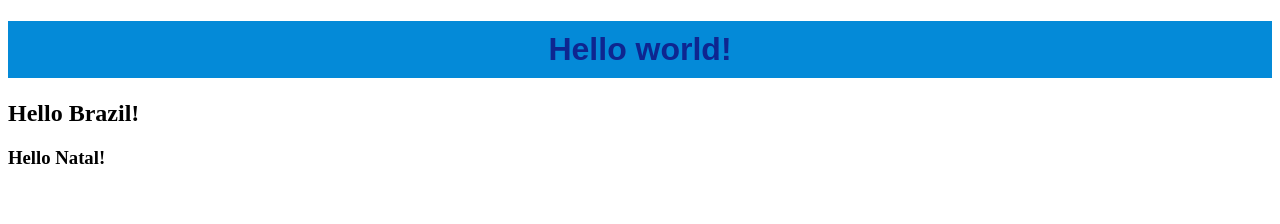
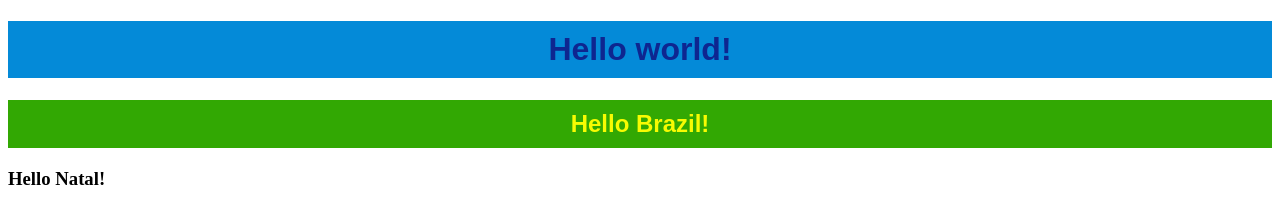
Before and after one commit to edsoncostabr/dev, a plain HTML site: page index.html in a window 1280 px wide. Drawn offline with Linux system fonts and the light colour scheme.

Commit message:
Estilizando H2

```diff
--- a/style.css
+++ b/style.css
@@ -10,3 +10,16 @@ h1 {
 h1:hover {
     background-color: rgb(2, 105, 165);
 }
+
+h2 {
+    background-color: rgb(50, 168, 3);
+    color: rgb(247, 251, 2);
+    font-family: Arial, Helvetica, sans-serif;
+    position: relative;
+    text-align: center;
+    padding: 10px 0 10px 0;
+}
+
+h2:hover {
+    background-color: rgb(4, 68, 2);
+}
```
